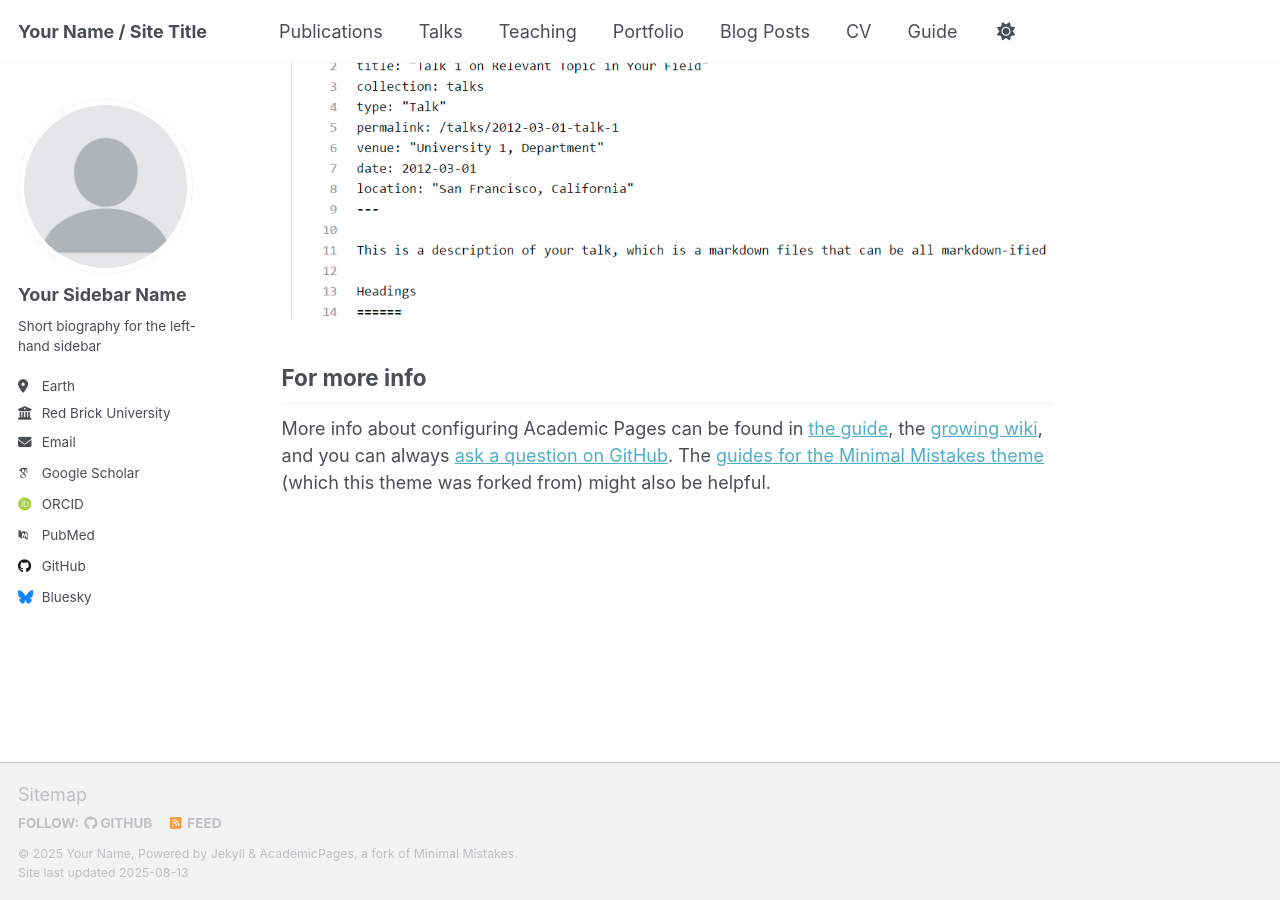
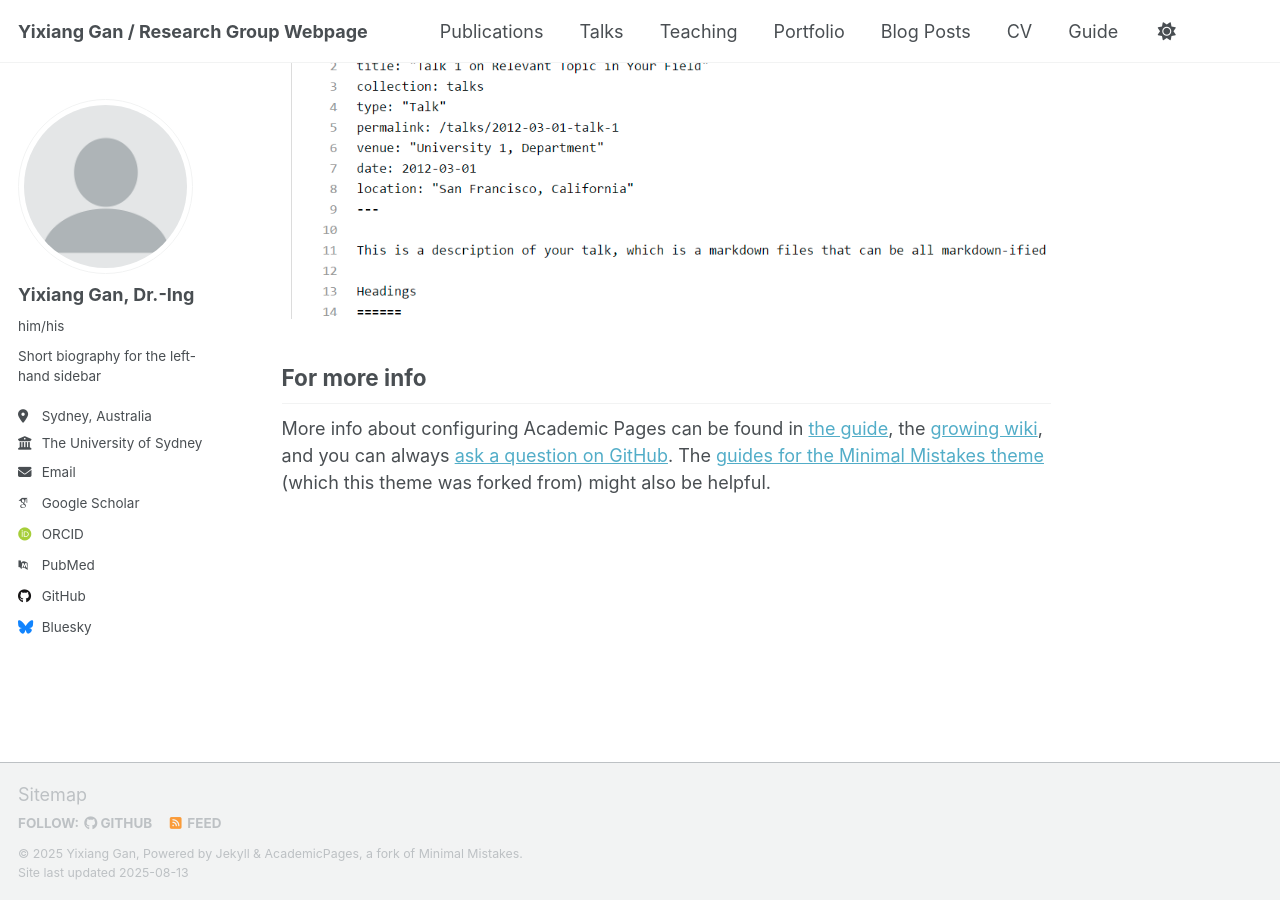
Before and after one commit to ganyx/site, a Jekyll site: the page built from _pages/about.md, in a window 1280 px wide and 900 px high, scrolled down 2852 px. Built offline with Jekyll 4.4.1, drawn with Linux system fonts in a browser that asks for light colours; some web fonts are replaced; a script that is not in the unit is left out.

Commit message:
Profile update

```diff
--- a/_config.yml
+++ b/_config.yml
@@ -7,13 +7,13 @@
 # server process.
 
 # Basic Site Settings
-locale                   : "en-US"
+locale                   : "en-AU"
 site_theme               : "default" # Currently available options are "default", "air"
-title                    : "Your Name / Site Title"
+title                    : "Yixiang Gan / Research Group Webpage"
 title_separator          : "-"
-name                     : &name "Your Name"
+name                     : &name "Yixiang Gan"
 description              : &description "personal description"
-url                      : https://academicpages.github.io # the base hostname & protocol for your site e.g. "https://[your GitHub username].github.io" or if you already have some other page hosted on Github then use "https://[your GitHub username].github.io/[Your Repo Name]"
+url                      : https://drgan.net # the base hostname & protocol for your site e.g. "https://[your GitHub username].github.io" or if you already have some other page hosted on Github then use "https://[your GitHub username].github.io/[Your Repo Name]"
 baseurl                  : "" # the subpath of your site, e.g. "/blog"
 repository               : "academicpages/academicpages.github.io"
 
@@ -23,11 +23,11 @@ repository               : "academicpages/academicpages.github.io"
 author:
   # Biographic information
   avatar           : "profile.png"
-  name             : "Your Sidebar Name"
-  pronouns         : # example: "she/her"
+  name             : "Yixiang Gan, Dr.-Ing"
+  pronouns         : "him/his" # example: "she/her"
   bio              : "Short biography for the left-hand sidebar"
-  location         : "Earth"
-  employer         : "Red Brick University"
+  location         : "Sydney, Australia"
+  employer         : "The University of Sydney"
   uri              : # URL
   email            : "none@example.org"
 
```
